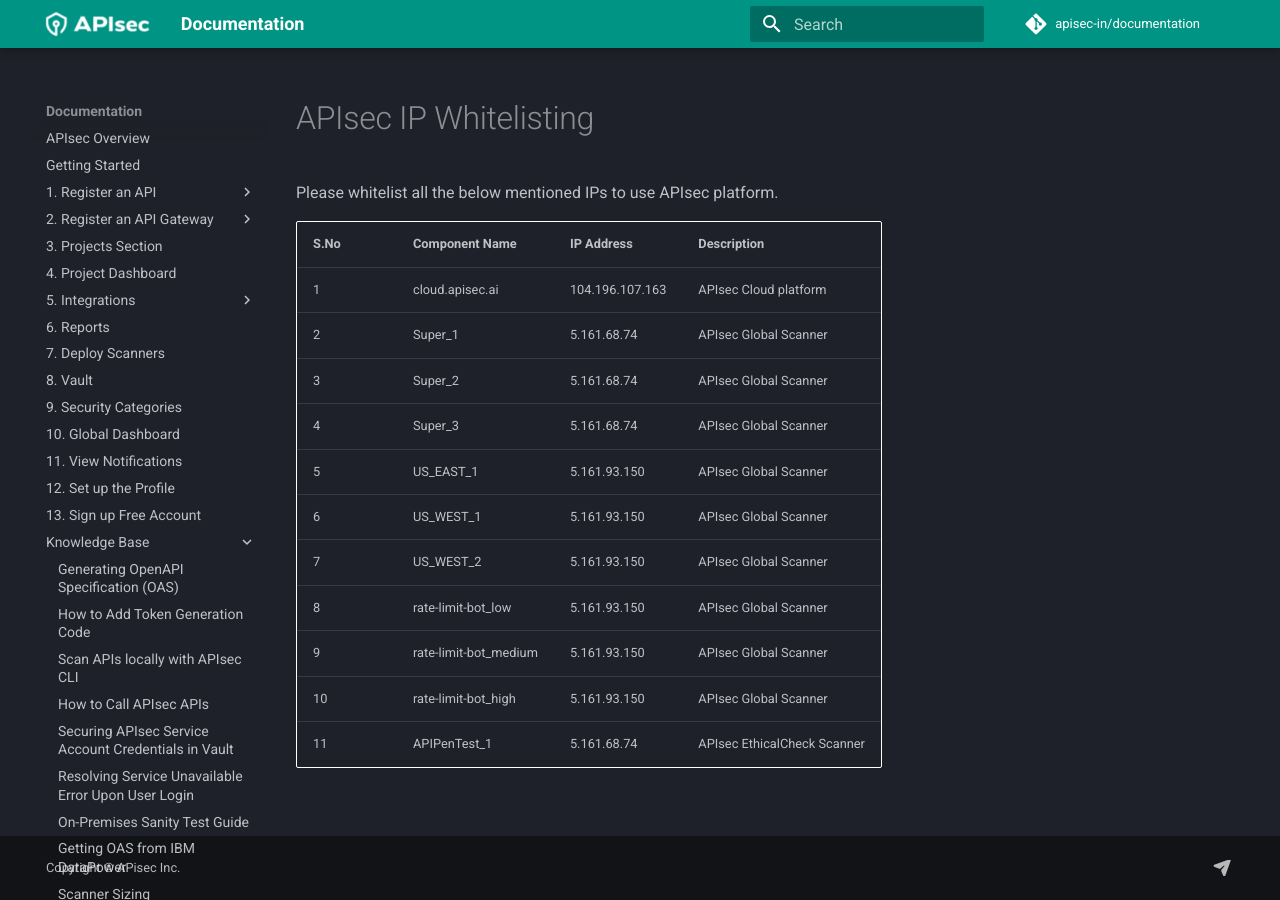
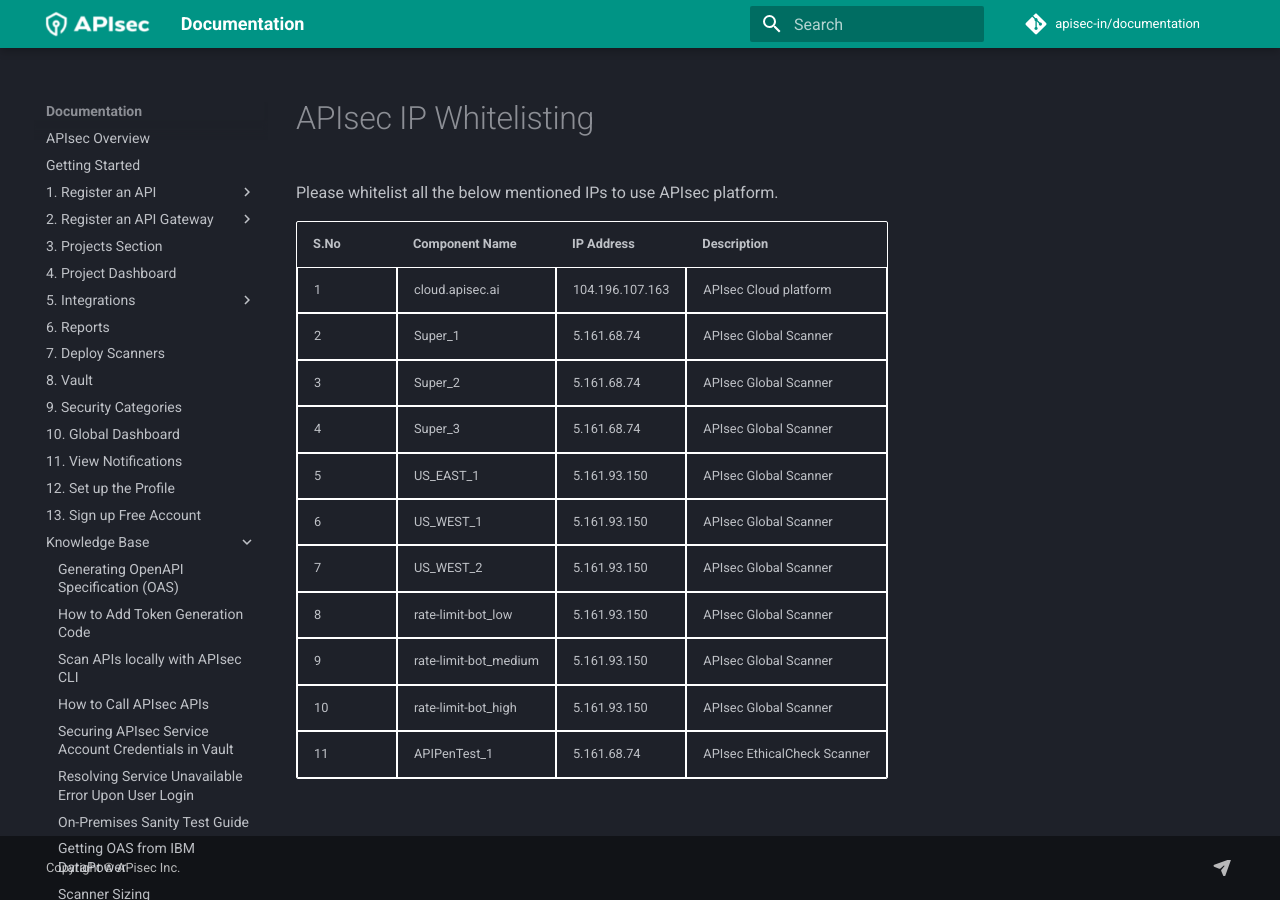
Before and after one commit to apisec-inc/documentation, an MkDocs documentation site: the page built from docs/IP-Whitelisting.md, in a window 1280 px wide. Built offline with MkDocs 1.6.1 and Material for MkDocs 9.7.7, drawn with Linux system fonts in a browser that asks for light colours; comment, search, counter and statistics services are not loaded.

Commit message:
Update IP-Whitelisting.md

```diff
--- a/docs/IP-Whitelisting.md
+++ b/docs/IP-Whitelisting.md
@@ -1,6 +1,6 @@
 <P>Please whitelist all the below mentioned IPs to use APIsec platform.</p>
 
-<table style="border:1px solid white;margin: 0px auto;">
+<table style="border:1px solid white;margin: 0px auto;text-align: center;">
   <tr style="border:1px solid white;margin: 0px auto;">
     <th>S.No</th>
     <th>Component Name</th>
@@ -8,80 +8,80 @@
     <th>Description</th>
   </tr>
   <tr style="border:1px solid white;margin: 0px auto;">
-    <td>1</td>
-    <td>cloud.apisec.ai</td>
-    <td>104.196.107.163</td>
-    <td>APIsec Cloud platform</td>
+    <td style="border:1px solid white;">1</td>
+    <td style="border:1px solid white;">cloud.apisec.ai</td>
+    <td style="border:1px solid white;">104.196.107.163</td>
+    <td style="border:1px solid white;">APIsec Cloud platform</td>
 
   </tr>
   <tr style="border:1px solid white;margin: 0px auto;">
-    <td>2</td>
-    <td>Super_1</td>
-    <td>5.161.68.74</td>
-    <td>APIsec Global Scanner</td>
+    <td style="border:1px solid white;">2</td>
+    <td style="border:1px solid white;">Super_1</td>
+    <td style="border:1px solid white;">5.161.68.74</td>
+    <td style="border:1px solid white;">APIsec Global Scanner</td>
   </tr>
 
   <tr style="border:1px solid white;margin: 0px auto;">
-    <td>3</td>
-    <td>Super_2</td>
-    <td>5.161.68.74</td>
-    <td>APIsec Global Scanner</td>
+    <td style="border:1px solid white;">3</td>
+    <td style="border:1px solid white;">Super_2</td>
+    <td style="border:1px solid white;">5.161.68.74</td>
+    <td style="border:1px solid white;">APIsec Global Scanner</td>
   </tr>
 
   <tr style="border:1px solid white;margin: 0px auto;">
-    <td>4</td>
-    <td>Super_3</td>
-    <td>5.161.68.74</td>
-    <td>APIsec Global Scanner</td>
+    <td style="border:1px solid white;">4</td>
+    <td style="border:1px solid white;">Super_3</td>
+    <td style="border:1px solid white;">5.161.68.74</td>
+    <td style="border:1px solid white;">APIsec Global Scanner</td>
   </tr>
 
   <tr style="border:1px solid white;margin: 0px auto;">
-    <td>5</td>
-    <td>US_EAST_1</td>
-    <td>5.161.93.150</td>
-    <td>APIsec Global Scanner</td>
+    <td style="border:1px solid white;">5</td>
+    <td style="border:1px solid white;">US_EAST_1</td>
+    <td style="border:1px solid white;">5.161.93.150</td>
+    <td style="border:1px solid white;">APIsec Global Scanner</td>
   </tr>
 
   <tr style="border:1px solid white;margin: 0px auto;">
-    <td>6</td>
-    <td>US_WEST_1</td>
-    <td>5.161.93.150</td>
-    <td>APIsec Global Scanner</td>
+    <td style="border:1px solid white;">6</td>
+    <td style="border:1px solid white;">US_WEST_1</td>
+    <td style="border:1px solid white;">5.161.93.150</td>
+    <td style="border:1px solid white;">APIsec Global Scanner</td>
   </tr>
 
   <tr style="border:1px solid white;margin: 0px auto;">
-    <td>7</td>
-    <td>US_WEST_2</td>
-    <td>5.161.93.150</td>
-    <td>APIsec Global Scanner</td>
+    <td style="border:1px solid white;">7</td>
+    <td style="border:1px solid white;">US_WEST_2</td>
+    <td style="border:1px solid white;">5.161.93.150</td>
+    <td style="border:1px solid white;">APIsec Global Scanner</td>
   </tr>
 
   <tr style="border:1px solid white;margin: 0px auto;">
-    <td>8</td>
-    <td>rate-limit-bot_low</td>
-    <td>5.161.93.150</td>
-    <td>APIsec Global Scanner</td>
+    <td style="border:1px solid white;">8</td>
+    <td style="border:1px solid white;">rate-limit-bot_low</td>
+    <td style="border:1px solid white;">5.161.93.150</td>
+    <td style="border:1px solid white;">APIsec Global Scanner</td>
   </tr>
 
   <tr style="border:1px solid white;margin: 0px auto;">
-    <td>9</td>
-    <td>rate-limit-bot_medium</td>
-    <td>5.161.93.150</td>
-    <td>APIsec Global Scanner</td>
+    <td style="border:1px solid white;">9</td>
+    <td style="border:1px solid white;">rate-limit-bot_medium</td>
+    <td style="border:1px solid white;">5.161.93.150</td>
+    <td style="border:1px solid white;">APIsec Global Scanner</td>
   </tr>
 
   <tr style="border:1px solid white;margin: 0px auto;">
-    <td>10</td>
-    <td>rate-limit-bot_high</td>
-    <td>5.161.93.150</td>
-    <td>APIsec Global Scanner</td>
+    <td style="border:1px solid white;">10</td>
+    <td style="border:1px solid white;">rate-limit-bot_high</td>
+    <td style="border:1px solid white;">5.161.93.150</td>
+    <td style="border:1px solid white;">APIsec Global Scanner</td>
   </tr>
 
  <tr style="border:1px solid white;margin: 0px auto;">
-    <td>11</td>
-    <td>APIPenTest_1</td>
-    <td>5.161.68.74</td>
-    <td>APIsec EthicalCheck Scanner</td>
+    <td style="border:1px solid white;">11</td>
+    <td style="border:1px solid white;">APIPenTest_1</td>
+    <td style="border:1px solid white;">5.161.68.74</td>
+    <td style="border:1px solid white;">APIsec EthicalCheck Scanner</td>
   </tr>
 
 </table>
```
